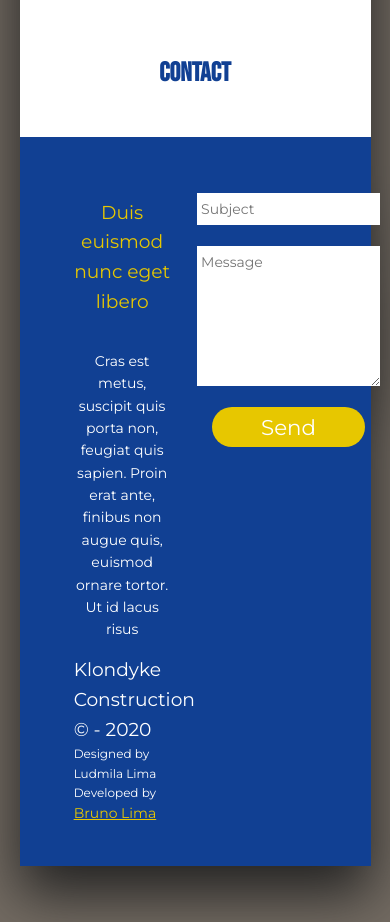
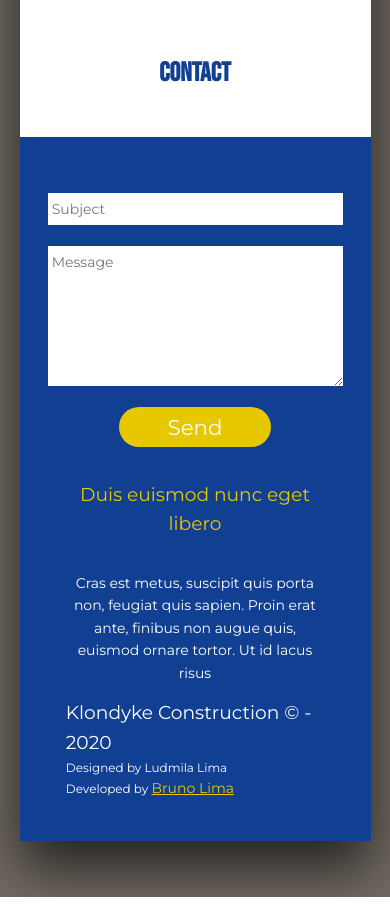
Before and after one commit to brunorplima/klondyke-Construction, a Next.js app: page / in a window 390 px wide. Shown: the part 3240-4162 px from the top of the page. After the commit the page ends 4137 px from the top, so only its background shows below. Built offline with nearby package versions, Linux system fonts and the light colour scheme.

Commit message:
ui bug fixing

```diff
--- a/src/style/contact.module.css
+++ b/src/style/contact.module.css
@@ -91,3 +91,18 @@
 .button:hover {
    background-color: #C7A700;
 }
+
+@media screen and (max-width: 700px) {
+   .contactContent {
+      flex-direction: column;
+   }
+   .contactInfo {
+      order: 2;
+   }
+}
+
+@media screen and (max-width: 410px) {
+   .contactContent {
+      padding: 3rem 1rem;
+   }
+}
```
